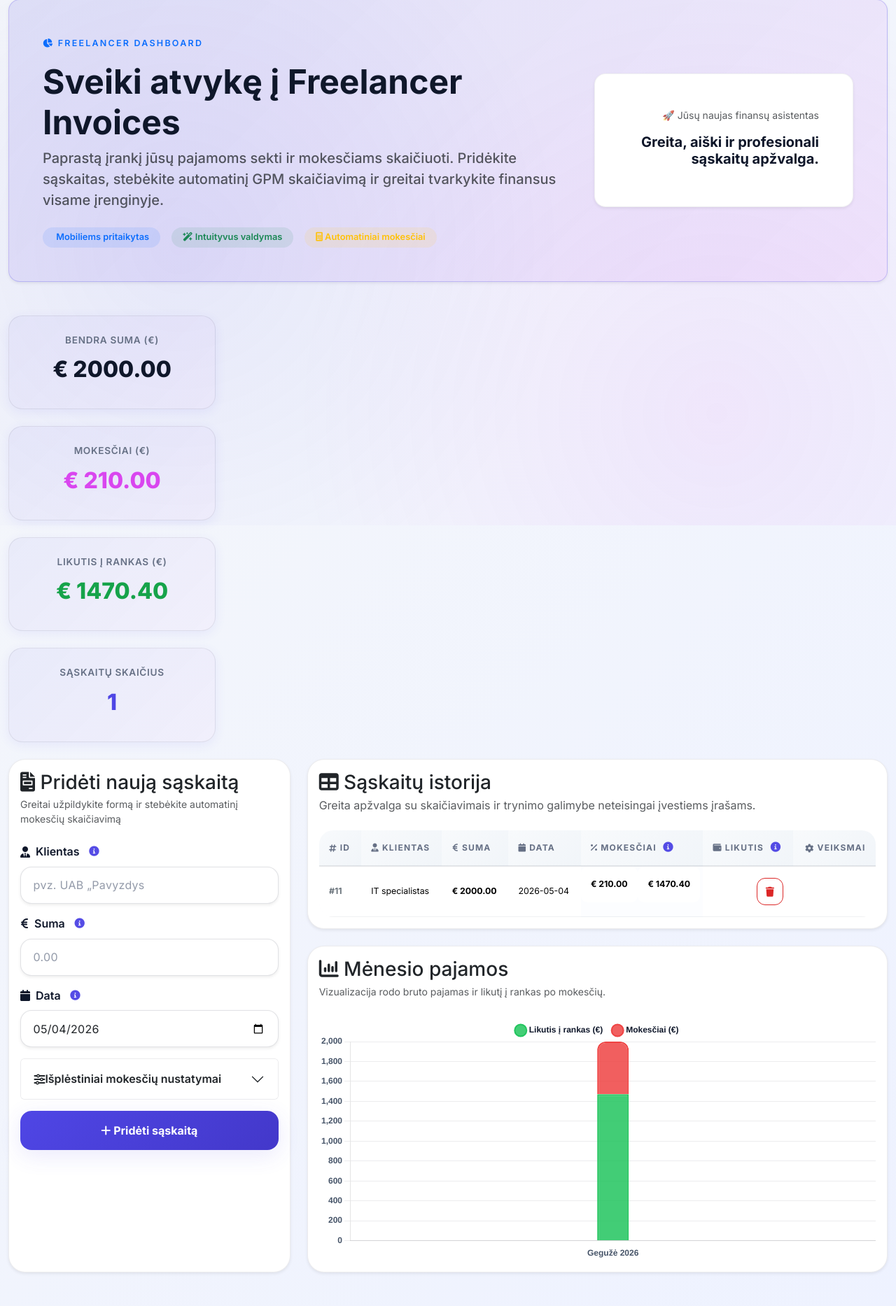
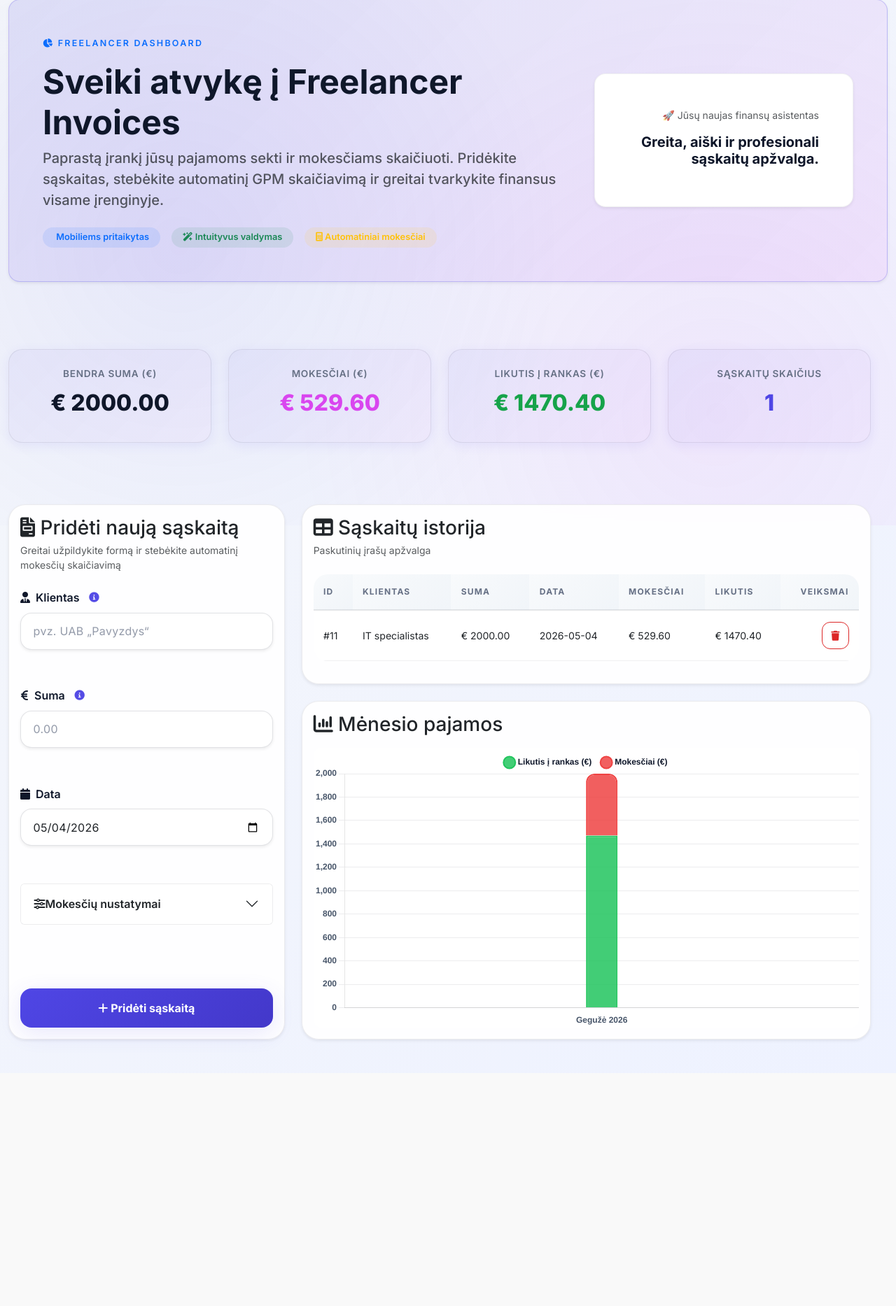
Before and after one commit to db290121-coder/websaito-kurimas, a Flask app: page / in a window 1280 px wide. Shown: the part 49-1916 px from the top of the page at 70% size. After the commit the page ends 1542 px from the top, so only its background shows below. Run offline with Flask 3, Linux system fonts and the light colour scheme; data comes from the database, SQL or seed files in the repository; both versions use the stored data as it was after the commit.

Commit message:
fixed bugs with table

```diff
--- a/static/script.js
+++ b/static/script.js
@@ -45,8 +45,45 @@ function showToast(message, type = 'success', duration = 3000) {
     }, duration);
 }
 
+function calculateTaxValues(invoice) {
+    const amount = Number(invoice.amount || 0);
+    const expenseDeductionPercent = Number(invoice.expense_deduction_percent ?? invoice.expenseDeductionPercent ?? 30);
+    const vsdPercent = Number(invoice.vsd_percent ?? invoice.vsdPercent ?? 9);
+    const psdPercent = Number(invoice.psd_percent ?? invoice.psdPercent ?? 6.98);
+
+    const expenseDeduction = amount * (expenseDeductionPercent / 100);
+    const taxBase = Math.max(amount - expenseDeduction, 0);
+    const gpm = taxBase * 0.15;
+    const vsd = amount * (vsdPercent / 100);
+    const psd = amount * (psdPercent / 100);
+    const totalTax = gpm + vsd + psd;
+    const netIncome = amount - totalTax;
+
+    return {
+        amount,
+        expenseDeduction,
+        gpm,
+        vsd,
+        psd,
+        totalTax,
+        netIncome
+    };
+}
+
+function normalizeInvoice(invoice) {
+    const finances = calculateTaxValues(invoice);
+    return {
+        ...invoice,
+        calculated_tax: finances.totalTax,
+        calculated_net_income: finances.netIncome,
+        calculated_gpm: finances.gpm,
+        calculated_vsd: finances.vsd,
+        calculated_psd: finances.psd
+    };
+}
+
 function updateStatistics(invoices) {
-    if (invoices.length === 0) {
+    if (!invoices.length) {
         document.getElementById('statsContainer').style.display = 'none';
         return;
     }
@@ -58,9 +95,9 @@ function updateStatistics(invoices) {
     let totalNet = 0;
 
     invoices.forEach(invoice => {
-        totalAmount += parseFloat(invoice.amount || 0);
-        totalTax += parseFloat(invoice.tax_paid || 0);
-        totalNet += parseFloat(invoice.net_income || 0);
+        totalAmount += invoice.amount;
+        totalTax += invoice.calculated_tax;
+        totalNet += invoice.calculated_net_income;
     });
 
     document.getElementById('totalAmount').textContent = '€ ' + totalAmount.toFixed(2);
@@ -73,24 +110,25 @@ function refreshDashboard() {
     return fetch('/api/invoices')
         .then(response => response.json())
         .then(data => {
+            const normalizedInvoices = data.map(normalizeInvoice);
             const tbody = document.querySelector('#invoiceTable tbody');
             tbody.innerHTML = '';
 
-            updateStatistics(data);
+            updateStatistics(normalizedInvoices);
 
-            if (!data.length) {
+            if (!normalizedInvoices.length) {
                 tbody.innerHTML = '<tr><td colspan="7" class="text-center text-muted py-4"><i class="fa-solid fa-inbox"></i> Dar nėra įvestų sąskaitų. Pradėkite nuo formos viršuje!</td></tr>';
             } else {
-                data.forEach((invoice, index) => {
+                normalizedInvoices.forEach((invoice, index) => {
                     const row = document.createElement('tr');
                     row.style.animationDelay = `${index * 50}ms`;
                     row.innerHTML = `
-                        <td class="text-secondary small"><strong>#${invoice.id}</strong></td>
-                        <td class="small">${invoice.client_name}</td>
-                        <td class="small"><strong>€ ${parseFloat(invoice.amount).toFixed(2)}</strong></td>
-                        <td class="small">${new Date(invoice.date).toLocaleDateString('lt-LT')}</td>
-                        <td class="tax-highlight small">€ ${parseFloat(invoice.tax_paid).toFixed(2)}</td>
-                        <td class="net-highlight small">€ ${parseFloat(invoice.net_income || 0).toFixed(2)}</td>
+                        <td>#${invoice.id}</td>
+                        <td>${invoice.client_name}</td>
+                        <td>€ ${invoice.amount.toFixed(2)}</td>
+                        <td>${invoice.date}</td>
+                        <td>€ ${invoice.calculated_tax.toFixed(2)}</td>
+                        <td>€ ${invoice.calculated_net_income.toFixed(2)}</td>
                         <td class="text-end">
                             <button type="button" class="btn btn-sm btn-outline-danger delete-btn" data-id="${invoice.id}" title="Ištrinti sąskaitą">
                                 <i class="fa-solid fa-trash"></i>
@@ -107,7 +145,7 @@ function refreshDashboard() {
                 });
             });
 
-            renderInvoiceChart(data);
+            renderInvoiceChart(normalizedInvoices);
         })
         .catch(error => {
             console.error('Error loading invoices:', error);
@@ -219,9 +257,9 @@ function renderInvoiceChart(invoices) {
         if (!year || !month) return acc;
         const key = `${year}-${month}`;
         if (!acc[key]) acc[key] = { bruto: 0, neto: 0, taxes: 0 };
-        acc[key].bruto += parseFloat(invoice.amount || 0);
-        acc[key].neto += parseFloat(invoice.net_income || 0);
-        acc[key].taxes += parseFloat(invoice.amount || 0) - parseFloat(invoice.net_income || 0);
+        acc[key].bruto += invoice.amount;
+        acc[key].neto += invoice.calculated_net_income;
+        acc[key].taxes += invoice.calculated_tax;
         return acc;
     }, {});
 
@@ -229,8 +267,8 @@ function renderInvoiceChart(invoices) {
     const labels = sortedKeys.map(key => {
         const [year, month] = key.split('-');
         const monthNames = ['Sausis', 'Vasaris', 'Kovas', 'Balandis', 'Gegužė', 'Birželis',
-                          'Liepa', 'Rugpjūtis', 'Rugsėjis', 'Spalis', 'Lapkritis', 'Gruodis'];
-        return `${monthNames[parseInt(month) - 1]} ${year}`;
+            'Liepa', 'Rugpjūtis', 'Rugsėjis', 'Spalis', 'Lapkritis', 'Gruodis'];
+        return `${monthNames[parseInt(month, 10) - 1]} ${year}`;
     });
     const brutoTotals = sortedKeys.map(key => Number(monthlyData[key].bruto.toFixed(2)));
     const netoTotals = sortedKeys.map(key => Number(monthlyData[key].neto.toFixed(2)));
--- a/static/style.css
+++ b/static/style.css
@@ -72,13 +72,14 @@ body::before {
 }
 
 .dashboard-card {
-    background: var(--surface);
+    background: rgba(255, 255, 255, 0.9);
     border: 1.5px solid var(--border);
     border-radius: 1.5rem;
     box-shadow: var(--shadow-sm);
     animation: slideIn 0.6s cubic-bezier(0.4, 0, 0.2, 1);
     animation-delay: 0.1s;
     animation-fill-mode: both;
+    backdrop-filter: blur(10px);
 }
 
 .dashboard-card:hover {
@@ -251,6 +252,7 @@ body::before {
     vertical-align: middle;
     border: none;
     padding: 1rem 0.9rem;
+    white-space: nowrap;
 }
 
 .tax-col {
@@ -269,7 +271,9 @@ body::before {
     background: rgba(217, 70, 239, 0.08);
     padding: 0.4rem 0.75rem;
     border-radius: 0.6rem;
-    display: inline-block;
+    display: block;
+    width: 100%;
+    white-space: nowrap;
 }
 
 .net-highlight {
@@ -278,15 +282,21 @@ body::before {
     background: rgba(22, 163, 74, 0.08);
     padding: 0.4rem 0.75rem;
     border-radius: 0.6rem;
-    display: inline-block;
+    display: block;
+    width: 100%;
+    white-space: nowrap;
 }
 
 .chart-container {
-    height: 350px;
+    min-height: 400px;
     position: relative;
     background: white;
     border-radius: 0.75rem;
     overflow: hidden;
+}
+
+.form-card {
+    height: 100%;
 }
 
 .accordion-button {
@@ -342,6 +352,15 @@ body::before {
     font-weight: 600;
     text-transform: uppercase;
     letter-spacing: 0.05em;
+}
+
+/* Statistics container - horizontal layout */
+#statsContainer {
+    display: grid;
+    grid-template-columns: repeat(auto-fit, minmax(240px, 1fr));
+    gap: 1.5rem;
+    margin-bottom: 2.5rem;
+    width: 100%;
 }
 
 .badge {
--- a/templates/index.html
+++ b/templates/index.html
@@ -8,13 +8,14 @@
     <link rel="preconnect" href="https://fonts.gstatic.com" crossorigin>
     <link href="https://fonts.googleapis.com/css2?family=Inter:wght@400;500;600;700;800&display=swap" rel="stylesheet">
     <link href="https://cdnjs.cloudflare.com/ajax/libs/font-awesome/6.0.0/css/all.min.css" rel="stylesheet">
-    <link href="https://cdn.jsdelivr.net/npm/bootstrap@5.3.2/dist/css/bootstrap.min.css" rel="stylesheet">
+    <link href="https://cdn.jsdelivr.net/npm/bootstrap@5.3.0/dist/css/bootstrap.min.css" rel="stylesheet">
     <link rel="stylesheet" href="{{ url_for('static', filename='style.css') }}">
 </head>
 <body class="bg-light">
     <div id="toastContainer" class="toast-container"></div>
-
     <main class="container py-5" style="max-width: 1400px;">
+        <div class="row">
+            <div class="col-12">
                 <section class="landing-card p-4 p-lg-5 rounded-4 shadow-sm mb-5">
                     <div class="row align-items-center gy-4">
                         <div class="col-lg-8">
@@ -43,27 +44,24 @@
                         </div>
                     </div>
                 </section>
+            </div>
 
-        <div class="row row-cols-1 row-cols-sm-2 row-cols-md-4 g-4 mb-4" id="statsContainer" style="display: none;">
-            <div class="col">
+        <div class="row g-4">
+            <!-- 1. STATISTIKOS BLOKAS (Per visą plotį viršuje) -->
+            <div class="col-12 mb-4">
+                <div id="statsContainer">
                     <div class="stat-card">
                         <div class="stat-label">Bendra suma (€)</div>
                         <div class="stat-value" id="totalAmount">0.00</div>
                     </div>
-            </div>
-            <div class="col">
                     <div class="stat-card">
                         <div class="stat-label">Mokesčiai (€)</div>
                         <div class="stat-value" id="totalTax" style="color: var(--warning);">0.00</div>
                     </div>
-            </div>
-            <div class="col">
                     <div class="stat-card">
                         <div class="stat-label">Likutis į rankas (€)</div>
                         <div class="stat-value" id="totalNet" style="color: var(--success);">0.00</div>
                     </div>
-            </div>
-            <div class="col">
                     <div class="stat-card">
                         <div class="stat-label">Sąskaitų skaičius</div>
                         <div class="stat-value" id="totalCount" style="color: var(--primary);">0</div>
@@ -71,59 +69,60 @@
                 </div>
             </div>
 
-        <div class="row g-4">
+            <!-- 2. PAGRINDINIS TURINYS (Kairė: Forma | Dešinė: Lentelė ir Grafikas) -->
             <div class="col-lg-4">
-                <section class="card dashboard-card h-100 shadow-sm">
-                    <div class="card-body">
+                <section class="card dashboard-card form-card shadow-sm h-100">
+                    <div class="card-body d-flex flex-column">
                         <h3 class="card-title mb-1">
                             <i class="fa-solid fa-file-invoice"></i> Pridėti naują sąskaitą
                         </h3>
                         <p class="text-muted small mb-4">Greitai užpildykite formą ir stebėkite automatinį mokesčių skaičiavimą</p>
-                        <form id="invoiceForm" class="row g-3">
+
+                        <form id="invoiceForm" class="row g-3 flex-grow-1">
                             <div class="col-12">
                                 <label for="client" class="form-label">
                                     <i class="fa-solid fa-user-tie"></i> Klientas
-                                    <i class="fa-solid fa-circle-info info-icon" data-bs-toggle="tooltip" data-bs-placement="top" title="Įmonės arba asmens, kuriam išrašėte sąskaitą, pavadinimas."></i>
+                                    <i class="fa-solid fa-circle-info info-icon" data-bs-toggle="tooltip" title="Įmonės ar asmens pavadinimas."></i>
                                 </label>
-                                <input type="text" id="client" class="form-control shadow-sm" placeholder="pvz. UAB „Pavyzdys"" required>
+                                <input type="text" id="client" class="form-control shadow-sm" placeholder="pvz. UAB „Pavyzdys“" required>
                             </div>
                             <div class="col-12">
                                 <label for="amount" class="form-label">
                                     <i class="fa-solid fa-euro-sign"></i> Suma
-                                    <i class="fa-solid fa-circle-info info-icon" data-bs-toggle="tooltip" data-bs-placement="top" title="Sąskaitos suma prieš mokesčius (Bruto)."></i>
+                                    <i class="fa-solid fa-circle-info info-icon" data-bs-toggle="tooltip" title="Suma prieš mokesčius."></i>
                                 </label>
                                 <input type="number" id="amount" class="form-control shadow-sm" placeholder="0.00" min="0" step="0.01" required>
                             </div>
                             <div class="col-12">
                                 <label for="date" class="form-label">
                                     <i class="fa-solid fa-calendar"></i> Data
-                                    <i class="fa-solid fa-circle-info info-icon" data-bs-toggle="tooltip" data-bs-placement="top" title="Sąskaitos išrašymo data."></i>
                                 </label>
                                 <input type="date" id="date" class="form-control shadow-sm" required>
                             </div>
 
+                            <!-- Išplėstiniai nustatymai -->
                             <div class="col-12">
                                 <div class="accordion" id="advancedAccordion">
                                     <div class="accordion-item">
                                         <h2 class="accordion-header">
-                                            <button class="accordion-button collapsed" type="button" data-bs-toggle="collapse" data-bs-target="#advancedSettings" aria-expanded="false" aria-controls="advancedSettings">
-                                                <i class="fa-solid fa-sliders"></i> Išplėstiniai mokesčių nustatymai
+                                            <button class="accordion-button collapsed" type="button" data-bs-toggle="collapse" data-bs-target="#advancedSettings">
+                                                <i class="fa-solid fa-sliders"></i> Mokesčių nustatymai
                                             </button>
                                         </h2>
                                         <div id="advancedSettings" class="accordion-collapse collapse" data-bs-parent="#advancedAccordion">
                                             <div class="accordion-body">
                                                 <div class="row g-3">
                                                     <div class="col-12">
-                                                        <label for="expenseDeduction" class="form-label">Išlaidų atskaitymas (%) <i class="fa-solid fa-circle-info info-icon" data-bs-toggle="tooltip" data-bs-placement="top" title="Standartinis 30% išlaidų atskaitymas Lietuvoje."></i></label>
-                                                        <input type="number" id="expenseDeduction" class="form-control shadow-sm" placeholder="30" min="0" max="100" step="0.01" value="30">
+                                                        <label class="form-label small">Išlaidų atskaitymas (%)</label>
+                                                        <input type="number" id="expenseDeduction" class="form-control form-control-sm" value="30">
                                                     </div>
                                                     <div class="col-6">
-                                                        <label for="vsdPercent" class="form-label">VSD (%) <i class="fa-solid fa-circle-info info-icon" data-bs-toggle="tooltip" data-bs-placement="top" title="Valstybinio socialinio draudimo tarifas."></i></label>
-                                                        <input type="number" id="vsdPercent" class="form-control shadow-sm" placeholder="9" min="0" max="100" step="0.01" value="9">
+                                                        <label class="form-label small">VSD (%)</label>
+                                                        <input type="number" id="vsdPercent" class="form-control form-control-sm" value="9">
                                                     </div>
                                                     <div class="col-6">
-                                                        <label for="psdPercent" class="form-label">PSD (%) <i class="fa-solid fa-circle-info info-icon" data-bs-toggle="tooltip" data-bs-placement="top" title="Privalomojo sveikatos draudimo tarifas."></i></label>
-                                                        <input type="number" id="psdPercent" class="form-control shadow-sm" placeholder="6.98" min="0" max="100" step="0.01" value="6.98">
+                                                        <label class="form-label small">PSD (%)</label>
+                                                        <input type="number" id="psdPercent" class="form-control form-control-sm" value="6.98">
                                                     </div>
                                                 </div>
                                             </div>
@@ -132,7 +131,7 @@
                                 </div>
                             </div>
 
-                            <div class="col-12">
+                            <div class="col-12 mt-auto pt-3">
                                 <button type="submit" class="btn btn-primary w-100 py-3" id="submitBtn">
                                     <i class="fa-solid fa-plus"></i> Pridėti sąskaitą
                                 </button>
@@ -142,28 +141,26 @@
                 </section>
             </div>
 
+            <!-- Dešinė pusė -->
             <div class="col-lg-8">
+                <div class="row g-4">
+                    <!-- Istorija -->
+                    <div class="col-12">
                         <section class="card dashboard-card shadow-sm">
                             <div class="card-body">
-                        <div class="d-flex flex-column flex-md-row justify-content-between align-items-start gap-3 mb-4">
-                            <div>
-                                <h3 class="card-title mb-1">
-                                    <i class="fa-solid fa-table"></i> Sąskaitų istorija
-                                </h3>
-                                <p class="text-muted mb-0">Greita apžvalga su skaičiavimais ir trynimo galimybe neteisingai įvestiems įrašams.</p>
-                            </div>
-                        </div>
-                        <div class="table-responsive-lg">
-                            <table id="invoiceTable" class="table align-middle mb-0">
+                                <h3 class="card-title mb-1"><i class="fa-solid fa-table"></i> Sąskaitų istorija</h3>
+                                <p class="text-muted small mb-4">Paskutinių įrašų apžvalga</p>
+                                <div class="table-responsive">
+                                    <table id="invoiceTable" class="table align-middle">
                                         <thead>
                                             <tr>
-                                        <th><i class="fa-solid fa-hashtag"></i> ID</th>
-                                        <th><i class="fa-solid fa-user-tie"></i> Klientas</th>
-                                        <th><i class="fa-solid fa-euro-sign"></i> Suma</th>
-                                        <th><i class="fa-solid fa-calendar"></i> Data</th>
-                                        <th class="tax-col"><i class="fa-solid fa-percent"></i> Mokesčiai <i class="fa-solid fa-circle-info info-icon" data-bs-toggle="tooltip" data-bs-placement="top" title="Automatiškai apskaičiuotas 15% pajamų mokestis."></i></th>
-                                        <th class="net-col"><i class="fa-solid fa-wallet"></i> Likutis <i class="fa-solid fa-circle-info info-icon" data-bs-toggle="tooltip" data-bs-placement="top" title="Suma į rankas po visų mokesčių atskaitymo."></i></th>
-                                        <th class="text-end"><i class="fa-solid fa-cog"></i> Veiksmai</th>
+                                                <th>ID</th>
+                                                <th>Klientas</th>
+                                                <th>Suma</th>
+                                                <th>Data</th>
+                                                <th class="tax-col">Mokesčiai</th>
+                                                <th class="net-col">Likutis</th>
+                                                <th class="text-end">Veiksmai</th>
                                             </tr>
                                         </thead>
                                         <tbody></tbody>
@@ -171,27 +168,24 @@
                                 </div>
                             </div>
                         </section>
-
-                <section class="card dashboard-card shadow-sm mt-4">
+                    </div>
+                    <!-- Grafikas -->
+                    <div class="col-12">
+                        <section class="card dashboard-card shadow-sm">
                             <div class="card-body">
-                        <div class="d-flex justify-content-between align-items-center mb-4">
-                            <div>
-                                <h3 class="card-title mb-1">
-                                    <i class="fa-solid fa-chart-column"></i> Mėnesio pajamos
-                                </h3>
-                                <p class="text-muted small mb-0">Vizualizacija rodo bruto pajamas ir likutį į rankas po mokesčių.</p>
-                            </div>
-                        </div>
-                        <div class="chart-container" style="height: 350px; position: relative;">
+                                <h3 class="card-title mb-3"><i class="fa-solid fa-chart-column"></i> Mėnesio pajamos</h3>
+                                <div class="chart-container" style="position: relative; height:300px;">
                                     <canvas id="incomeChart"></canvas>
                                 </div>
                             </div>
                         </section>
                     </div>
                 </div>
+            </div>
+        </div>
     </main>
 
-    <script src="https://cdn.jsdelivr.net/npm/bootstrap@5.3.2/dist/js/bootstrap.bundle.min.js"></script>
+    <script src="https://cdn.jsdelivr.net/npm/bootstrap@5.3.0/dist/js/bootstrap.bundle.min.js"></script>
     <script src="https://cdn.jsdelivr.net/npm/chart.js"></script>
     <script src="{{ url_for('static', filename='script.js') }}"></script>
 </body>
```
Also changed, not shown: other parts of static/style.css (+66 -0 lines), invoices.db. Lines whose indentation alone changed are shown as unchanged.
